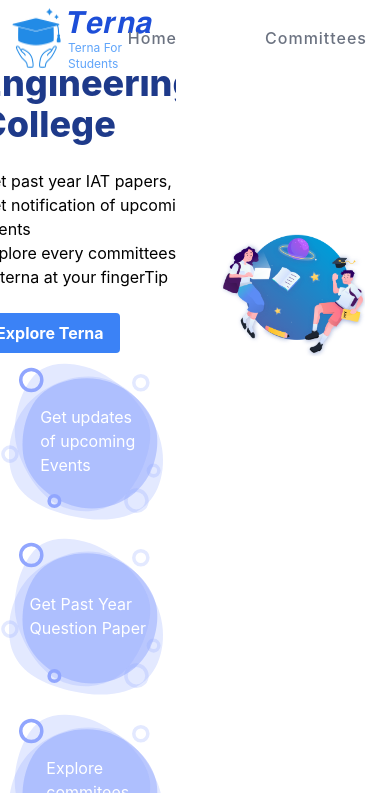
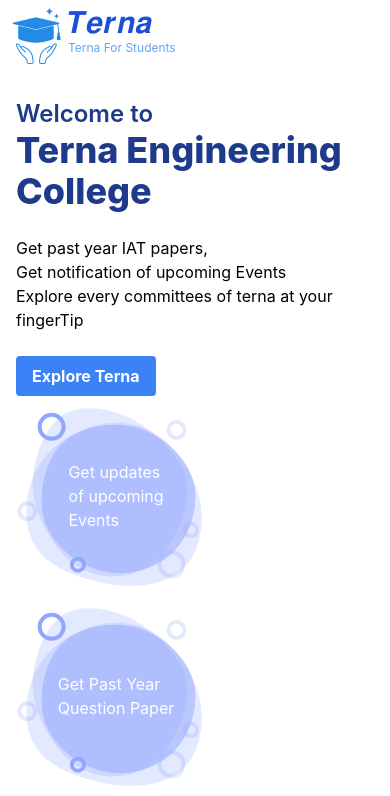
Before and after one commit to vijay4145/TernaWeb, a React (Create React App) app in the folder frontend/: page / in a window 390 px wide. Shown: the top 796 px of the page. Built offline with nearby package versions, Linux system fonts and the light colour scheme.

Commit message:
fixed responsiveness of 1st page

```diff
--- a/frontend/src/App.css
+++ b/frontend/src/App.css
@@ -30,6 +30,10 @@
   color: #61dafb;
 }
 
+html{
+  scroll-behavior: smooth;
+}
+
 @keyframes App-logo-spin {
   from {
     transform: rotate(0deg);
--- a/frontend/src/App.js
+++ b/frontend/src/App.js
@@ -7,18 +7,16 @@
 function App() {
   return (
     <>
+
     <div>
-      <div className='sticky top-0 bg-white'>
+      <div className='sticky top-0 bg-white z-10'>
         <Navbar/>
       </div>
-      <div className='sticky top-0 z-[-1]'>
-        <Home/>
-      </div>
+      <Home/>
+      <Tempaaa/>
 
-    <div style={{zIndex: '3', backgroundColor: 'white'}}>
-    <Tempaaa/>
 
-    </div>
+    {/* </div> */}
     </div>
 
     </>
--- a/frontend/src/components/Home.js
+++ b/frontend/src/components/Home.js
@@ -3,6 +3,7 @@
 import Lottie from "lottie-react";
 import * as welcome_animation from "../lottie_animation/welcome.json";
 import * as note_animation from '../lottie_animation/note_animation.json';
+import '../css/Home.css'
 
 export const Home = () => {
   // const options = {
@@ -14,9 +15,9 @@
 
   return (
     <>
-      <div className="flex content-center items-center" style={{height: '85vh'}}>
-        <div className="w-screen flex flex-row justify-between">
-          <div style={{width: '45vw', overflow: 'hidden'}}>
+      <div className="flex content-center items-center p-4" style={{minHeight: '90vh', marginTop: '10px'}}>
+        <div className="flex flex-row justify-between" style={{width: '95vw'}}>
+          <div className="main-content">
             {/* <Navbar/> */}
 
 
@@ -27,7 +28,7 @@
                 <h1 className="text-2xl font-semibold text-blue-900 break-words">Welcome to <br></br> <span className="font-extrabold text-4xl">Terna Engineering College</span> </h1>
                 <p><br/>Get past year IAT papers, <br></br> Get notification of upcoming Events <br></br>Explore every committees of terna at your fingerTip</p>
                 <br></br>
-                <button className="bg-blue-500 hover:bg-blue-700 text-white font-bold py-2 px-4 rounded">Explore Terna</button>
+                <button className="bg-blue-500 hover:bg-blue-700 text-white font-bold py-2 px-4 rounded"> <a href="#committeSection">Explore Terna</a></button>
               </div>
 
 
@@ -62,7 +63,7 @@
 
 
           <div
-            className="flex flex-row justify-between content-center items-center"
+            className="flex flex-row justify-between content-center items-center animation-side"
             style={{ height: "70vh", width: '45vw'}}
           >
             <Lottie
--- /dev/null
+++ b/frontend/src/css/Home.css
@@ -0,0 +1,16 @@
+
+.main-content{
+    width: 45vw;
+    border: '2px solid red';
+}
+
+@media only screen and (max-width: 1100px){
+    .animation-side{
+        display: none;
+    }
+
+    .main-content{
+        width: 100vw;
+        border: '2px solid red';
+    }
+}
--- a/frontend/src/css/Navbar.css
+++ b/frontend/src/css/Navbar.css
@@ -14,3 +14,11 @@
 .nav:hover::after{
     box-shadow: 0px 0px 3px;
 }
+
+
+
+@media only screen and (max-width: 1100px){
+    .nav{
+        display: none;
+    }
+}
```
Also changed, not shown: frontend/src/components/Tempaaa.js.
